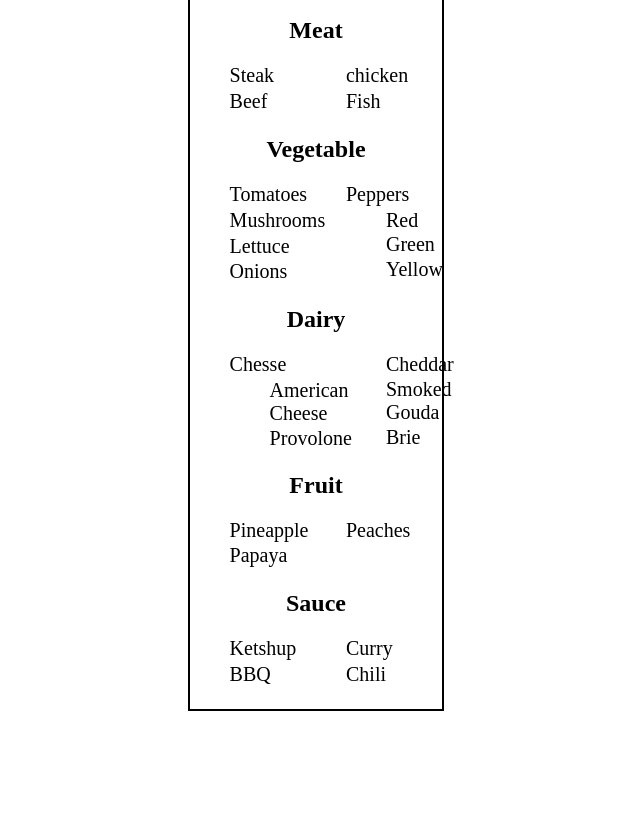
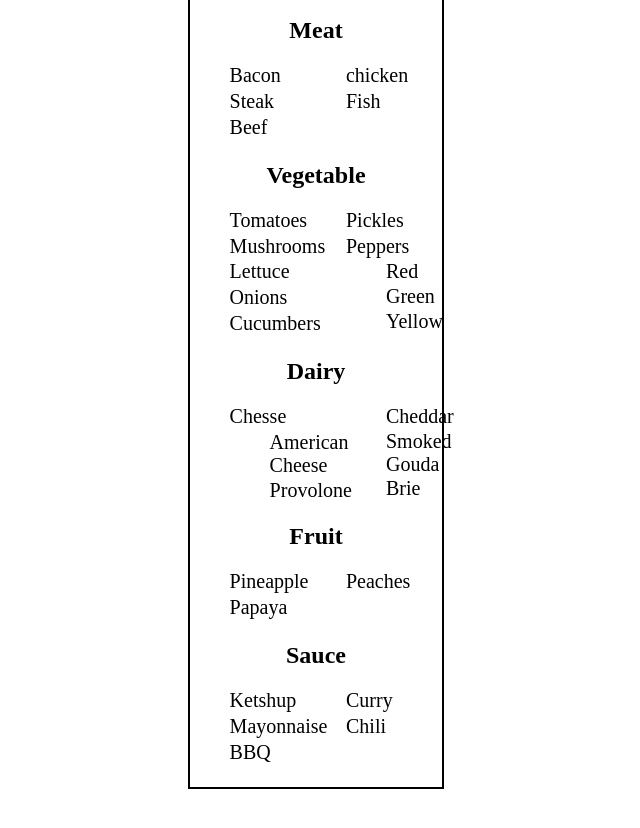
Before and after one commit to MiaRasmussen05/Burger, a plain HTML site: page index.html in a window 1280 px wide. Shown: the part 1683-2511 px from the top of the page, without its empty margins (324-964 px from the left). Drawn offline with Linux system fonts and the light colour scheme.

Commit message:
Add extra meat and vegetables

```diff
--- a/index.html
+++ b/index.html
@@ -48,6 +48,7 @@
 <div id="meats">
     <h2>Meat</h2>
     <ul>
+        <li>Bacon</li>
         <li>Steak</li>
         <li>Beef</li>
         <li>chicken</li>
@@ -61,6 +62,9 @@
         <li>Mushrooms</li>
         <li>Lettuce</li>
         <li>Onions</li>
+        <li>Cucumbers
+        </li>
+        <li>Pickles</li>
         <li>Peppers</li>
         <ul id="peppers">
            <li>Red</li>
@@ -96,6 +100,7 @@
     <h2>Sauce</h2>
     <ul>
         <li>Ketshup</li>
+        <li>Mayonnaise</li>
         <li>BBQ</li>
         <li>Curry</li>
         <li>Chili</li>
```
